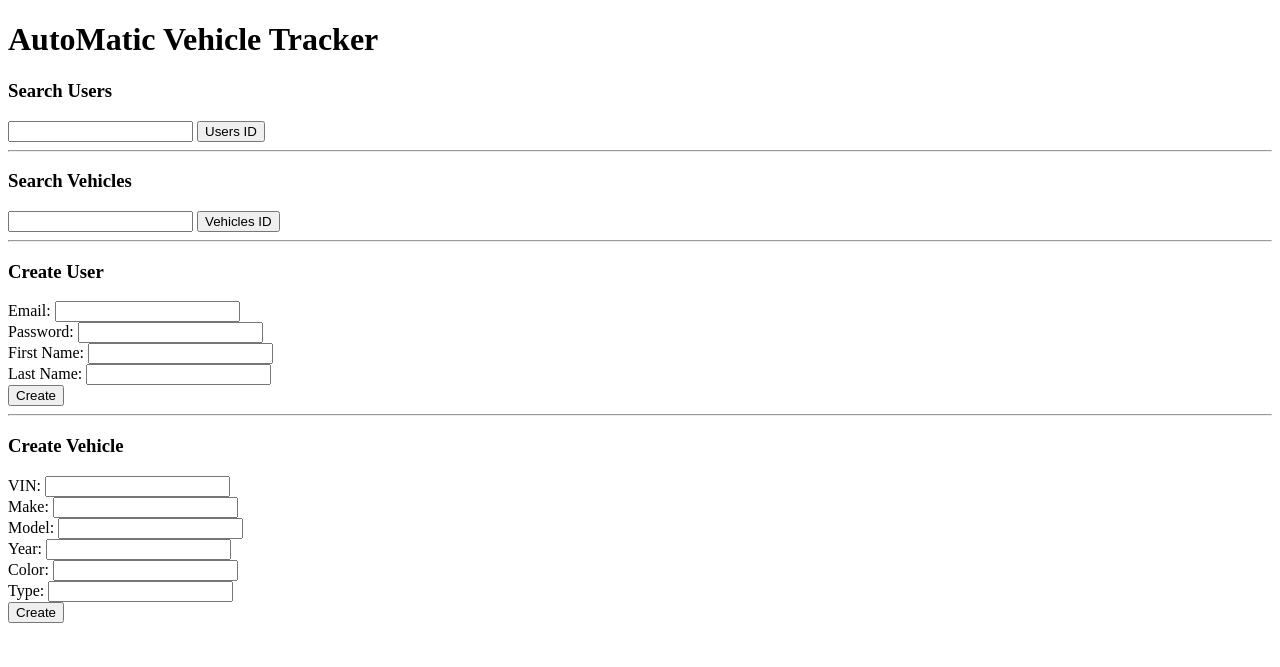
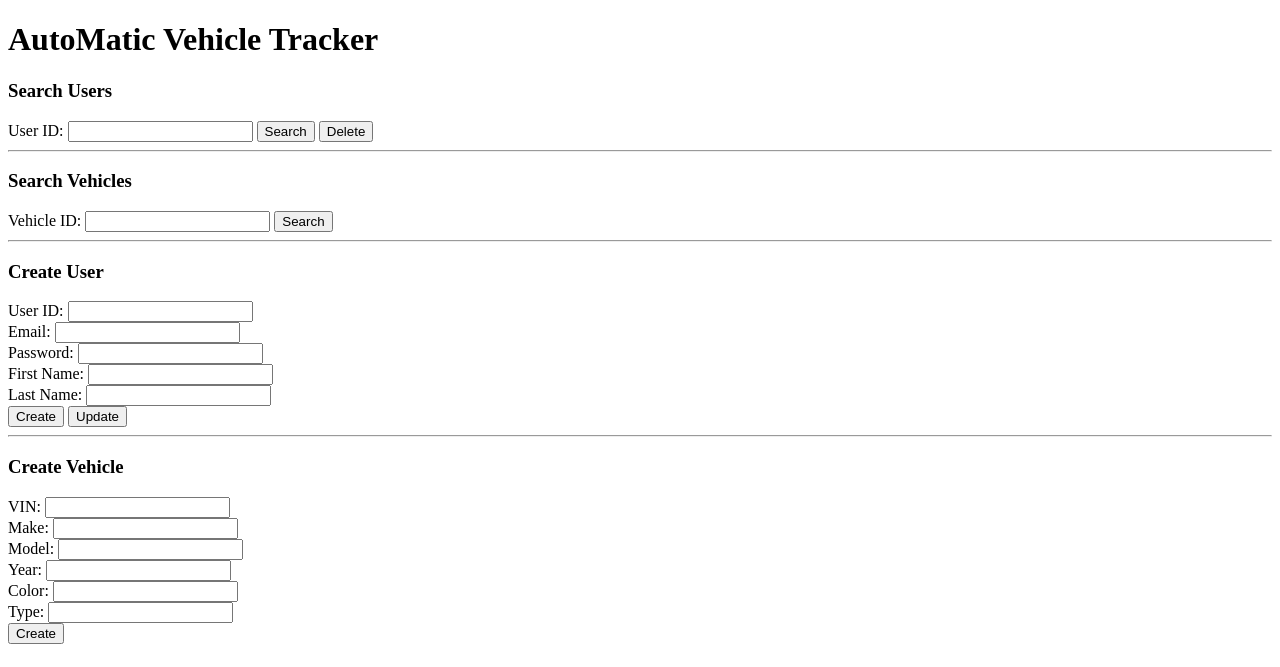
Before and after one commit to Gramman87/EventTrackerProject, a Spring Boot app: page / in a window 1280 px wide. Shown: the top 667 px of the page. Run offline with Spring Boot 4, Linux system fonts and the light colour scheme.

Commit message:
pushing full front to back CRUD

```diff
--- a/AutoMatic/src/main/resources/static/index.html
+++ b/AutoMatic/src/main/resources/static/index.html
@@ -16,35 +16,36 @@
       <div id="uSearch">
         <h3>Search Users</h3>
         <form name="userForm">
-          <input type="number" name="userId" />
-          <button name="userSearch">Users ID</button> <br />
+          <label for="userId">User ID: </label> <input type="number" name="userId" />
+          <button name="userSearch">Search</button>
+          <button name="deleteUser">Delete</button>
         </form>
       </div>
       <hr />
       <div id="vSearch">
         <h3>Search Vehicles</h3>
         <form name="vehicleForm">
-          <input type="number" name="vehicleId" />
-          <button name="vehicleSearch">Vehicles ID</button> <br />
+          <label for="vehicleId">Vehicle ID: </label> <input type="number" name="vehicleId" />
+          <button name="vehicleSearch">Search</button> <br />
         </form>
       </div>
       <hr />
       <div id="uCreate">
         <h3>Create User</h3>
         <form name="newUserForm">
-          <label for="email">Email: </label
-          ><input type="text" name="email" required />
-          <br />
+          <label for="id">User ID: </label> <input type="text" name="id" required /> <br />
+          <label for="email">Email: </label> <input type="text" name="email" required /> <br />
           <label for="password">Password: </label> <input type="text" name="password" /> <br />
           <label for="fName">First Name: </label> <input type="text" name="fName" /> <br />
           <label for="lName">Last Name: </label> <input type="text" name="lName" /> <br />
           <button name="createUser">Create</button>
+          <button name="updateUser">Update</button>
         </form>
       </div>
       <hr />
       <div id="vCreate">
         <h3>Create Vehicle</h3>
-        <form name="newVehicle">
+        <form name="newVehicleForm">
           <label for="vin">VIN: </label> <input type="text" name="vin" /> <br />
           <label for="make">Make: </label> <input type="text" name="make" /> <br />
           <label for="model">Model: </label> <input type="text" name="model" /> <br />
--- a/AutoMatic/src/main/resources/static/js/script.js
+++ b/AutoMatic/src/main/resources/static/js/script.js
@@ -4,8 +4,31 @@ window.addEventListener("load", function (e) {
 });
 
 function init() {
-	document.userForm.userSearch.addEventListener("click", getUser);
-	document.vehicleForm.vehicldSearch.addEventListener("click", getVehicle);
+	document.userForm.userSearch.addEventListener("click", function(e) {
+		e.preventDefault();
+		var userId = document.userForm.userId.value;
+		if (!isNaN(userId) && userId > 0) {
+			getUser(userId);
+		}
+	});
+
+	document.newUserForm.createUser.addEventListener("click", createUser);
+
+	document.userForm.deleteUser.addEventListener("click", function(e) {
+		e.preventDefault();
+		var userId = document.userForm.userId.value;
+		if (!isNaN(userId) && userId > 0) {
+			deleteUser(userId);
+		}
+	});
+
+	document.newUserForm.updateUser.addEventListener("click", function(e) {
+		e.preventDefault();
+		var userId = document.newUserForm.id.value;
+		if (!isNaN(userId) && userId > 0) {
+			updateUser(userId);
+		}
+	});
 }
 
 function displayError(msg) {
@@ -13,11 +36,10 @@ function displayError(msg) {
 	dataDiv.textContent = msg;
 }
 
-function getUser(e) {
-	e.preventDefault();
-	let xhr = XMLHttpRequest();
-	xhr.open("GET", "api/users");
-	xhr.onreadystatuschange = function () {
+function getUser(userId) {
+	let xhr = new XMLHttpRequest();
+	xhr.open("GET", "api/users/" + userId);
+	xhr.onreadystatechange = function () {
 		if (xhr.readyState === 4) {
 			if (xhr.status === 200) {
 				displayUser(JSON.parse(xhr.responseText));
@@ -31,12 +53,25 @@ function getUser(e) {
 	xhr.send();
 }
 
+function getVehicles(userId) {
+	let xhr = new XMLHttpRequest();
+	xhr.open("GET", `api/users/${userId}/vehicles`);
+	xhr.onreadystatechange = function() {
+		if (xhr.readyState === 4) {
+			if (xhr.status === 200) {
+				displayVehicles(JSON.parse(xhr.responseText));
+			}
+		}
+	}
+	xhr.send();
+}
+
 function displayUser(user) {
 	var dataDiv = document.getElementById("userData");
 	dataDiv.textContent = "";
 
 	let h3 = document.createElement("h3");
-	h1.textContent = "User Info: ";
+	h3.textContent = "User Info: ";
 	dataDiv.appendChild(h3);
 
 	let details = document.createElement("ul");
@@ -54,39 +89,19 @@ function displayUser(user) {
 	lName.textContent = "Last Name: " + user.lastName;
 	dataDiv.appendChild(lName);
 
-	let bornOn = document.createElement("li");
-	bornOn.textContent = "User Since: " + user.created;
-	dataDiv.appendChild(bornOn);
-
-	let updatedOn = document.createElement("li");
-	updatedOn.textContent = "Profile Last Updated: " + user.updated;
-
 	getVehicles(user.id);
 
-}
-
-function getVehicles(userId) {
-	let xhr = new XMLHttpRequest();
-	xhr.open("GET", `api/user/${userId}/vehicles`);
-	xhr.onreadystatechange = function() {
-		if (xhr.readyState === 4) {
-			if (xhr.status === 200) {
-				displayVehicles(JSON.parse(xhr.responseText));
-			}
-		}
-	}
-	xhr.send();
 }
 
 function displayVehicles(vehicles) {
 	var vehicleDiv = document.getElementById("vehicleData");
 	vehicleDiv.textContent = "";
 
-	let h3 = document.createElement("h3");
-	h3.textContent = "Vehicles: ";
-	vehicleDiv.appendChild(h3);
+	if (vehicles.length > 0) {
+		let h3 = document.createElement("h3");
+		h3.textContent = "Vehicles: ";
+		vehicleDiv.appendChild(h3);
 
-	if (vehicles.length > 0) {
 		let vehicleUl = document.createElement("ul");
 		vehicleDiv.appendChild(vehicleUl);
 		for (let vehicle of vehicles) {
@@ -96,3 +111,73 @@ function displayVehicles(vehicles) {
 		}
 	}
 }
+
+function createUser(e) {
+	e.preventDefault();
+	var user = {
+		email: document.newUserForm.email.value,
+		password: document.newUserForm.password.value,
+		firstName: document.newUserForm.fName.value,
+		lastName: document.newUserForm.lName.value
+	}
+	postUser(user);
+}
+
+function postUser(user) {
+	let xhr = new XMLHttpRequest();
+	xhr.open("POST", "api/users");
+	xhr.onreadystatechange = function() {
+		if (xhr.readyState === 4) {
+			if (xhr.status === 200 || xhr.status === 201) {
+				displayUser(user);
+			} else if (xhr.status === 404) {
+				displayError("Post request failed.")
+			} else {
+				displayError("Error creating user: " + xhr.status);
+			}
+		}
+	}
+	xhr.setRequestHeader("content-type", "application/json");
+	xhr.send(JSON.stringify(user));
+}
+
+function deleteUser(userId) {
+	let xhr = new XMLHttpRequest();
+	xhr.open("DELETE", "api/users/" + userId);
+	xhr.onreadystatechange = function () {
+		if (xhr.readyState === 4) {
+			if (xhr.status === 204) {
+				displayError("User deleted");
+			} else if (xhr.status === 404) {
+				displayError("User not found.")
+			} else {
+				displayError("Error retrieving user: " + xhr.status);
+			}
+		}
+	}
+	xhr.send();
+}
+
+function updateUser(userId) {
+	var user = {
+		email: document.newUserForm.email.value,
+		password: document.newUserForm.password.value,
+		firstName: document.newUserForm.fName.value,
+		lastName: document.newUserForm.lName.value
+	}
+	let xhr = new XMLHttpRequest();
+	xhr.open("PUT", "api/users/" + userId);
+	xhr.onreadystatechange = function () {
+		if (xhr.readyState === 4) {
+			if (xhr.status === 200) {
+				getUser(userId);
+			} else if (xhr.status === 404) {
+				displayError("User not found.")
+			} else {
+				displayError("Error retrieving user: " + xhr.status);
+			}
+		}
+	}
+	xhr.setRequestHeader("content-type", "application/json");
+	xhr.send(JSON.stringify(user));
+}
```
Also changed, not shown: AutoMatic/src/main/java/com/skilldistillery/automatic/controllers/UserController.java (line endings or trailing spaces).
